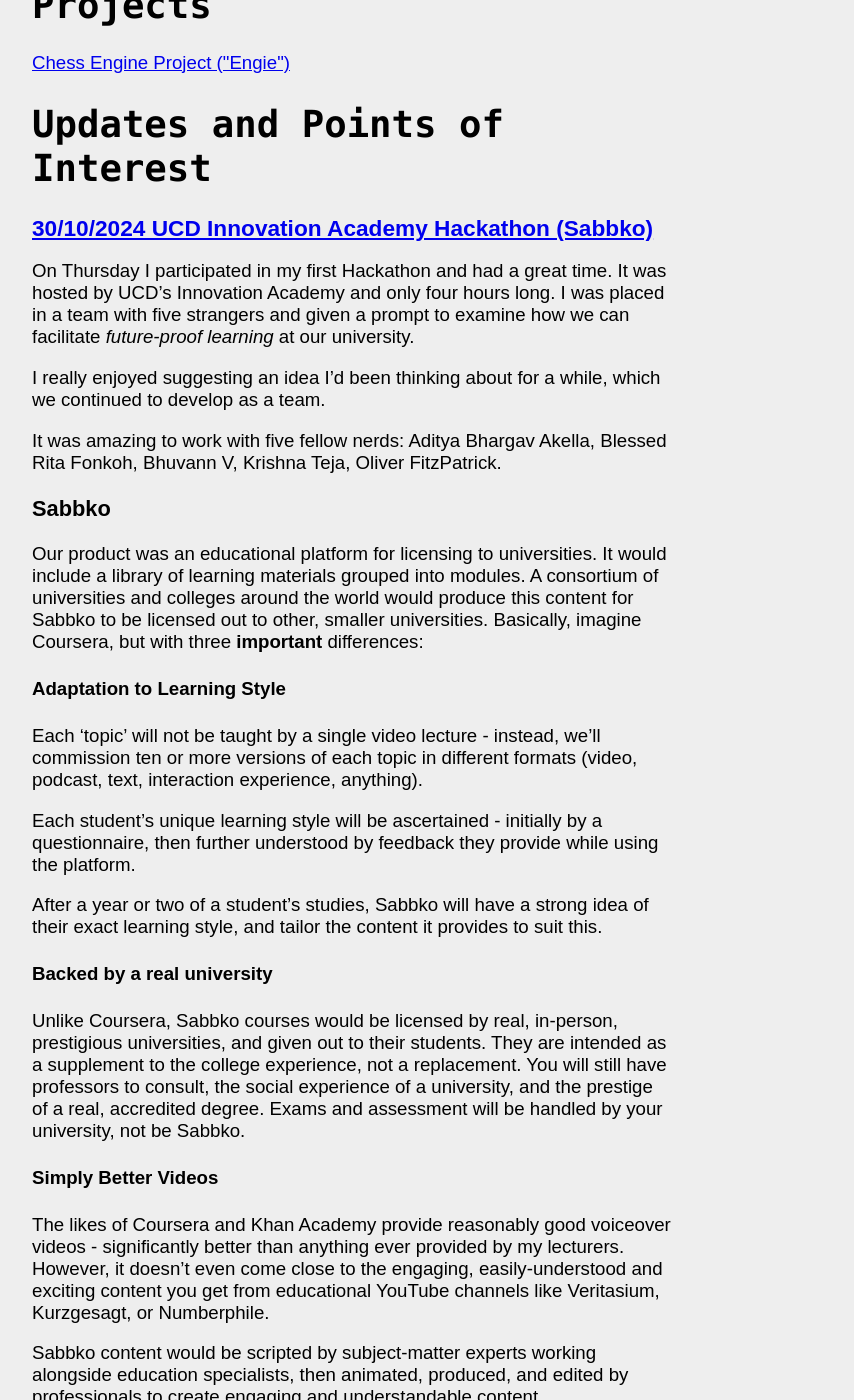
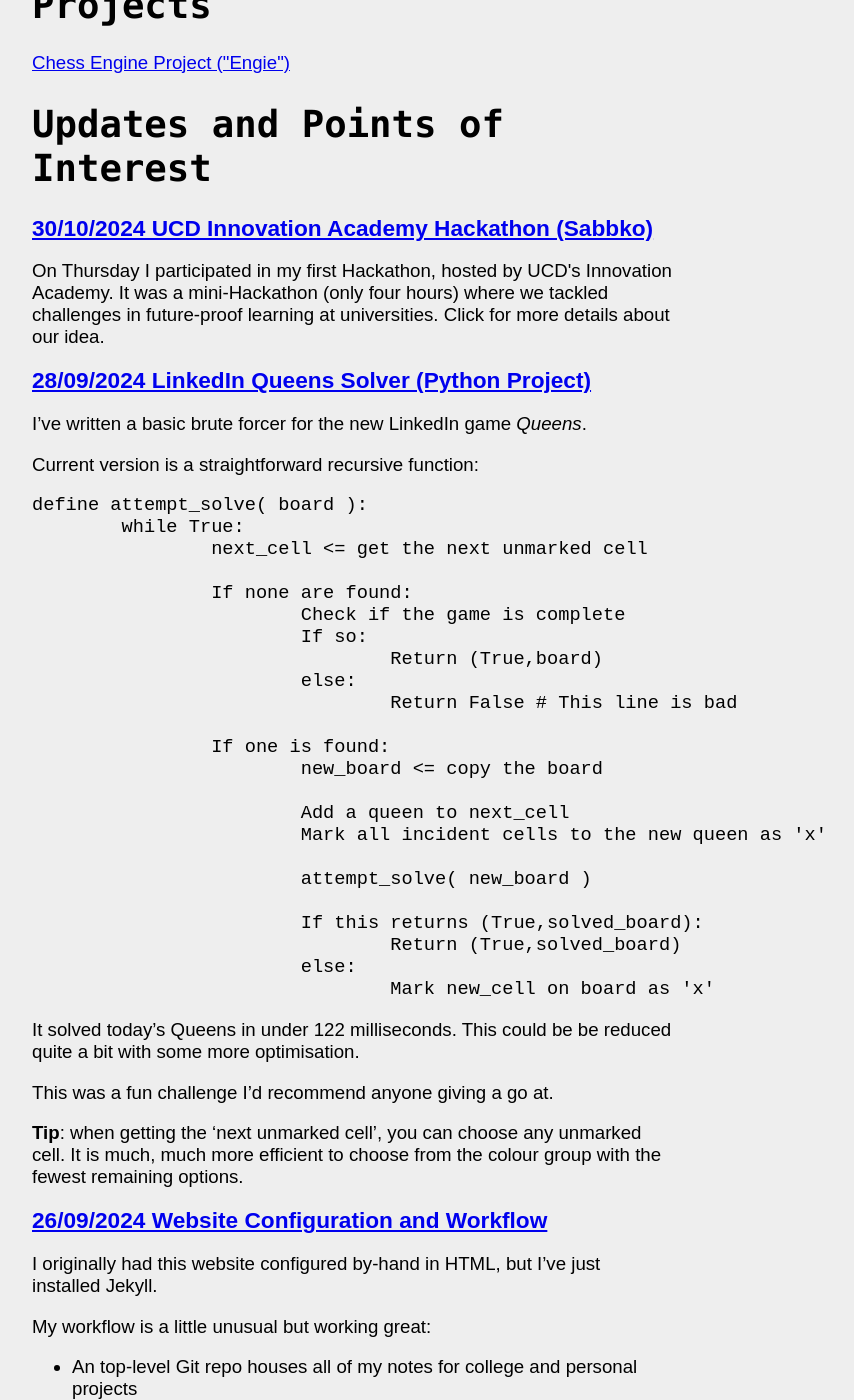
Before and after one commit to thomas6785/thomas6785.github.io, a Jekyll site: the page built from index.html, in a window 1280 px wide and 1400 px high, scrolled down 528 px. Shown: the whole window, without its empty margins (288-1142 px from the left). Built offline with Jekyll 4.4.1, drawn with Linux system fonts in a browser that asks for light colours; some of the changed lines change nothing that is shown; some of the changed text lies outside the part shown.

Commit message:
vault backup: 2024-11-06 16:33:36

```diff
--- a/_posts/2024-10-30-UCD-Innovation-Academy-Hackathon-Sabbko-55.md
+++ b/_posts/2024-10-30-UCD-Innovation-Academy-Hackathon-Sabbko-55.md
@@ -1,6 +1,8 @@
 ---
 layout: post
 title: UCD Innovation Academy Hackathon (Sabbko)
+tags: use-alt-text-on-index
+alt_text: On Thursday I participated in my first Hackathon, hosted by UCD's Innovation Academy. It was a mini-Hackathon (only four hours) where we tackled challenges in future-proof learning at universities. Click for more details about our idea.
 ---
 
 On Thursday I participated in my first Hackathon and had a great time. It was hosted by UCD's Innovation Academy and only four hours long. I was placed in a team with five strangers and given a prompt to examine how we can facilitate *future-proof learning* at our university.
```
